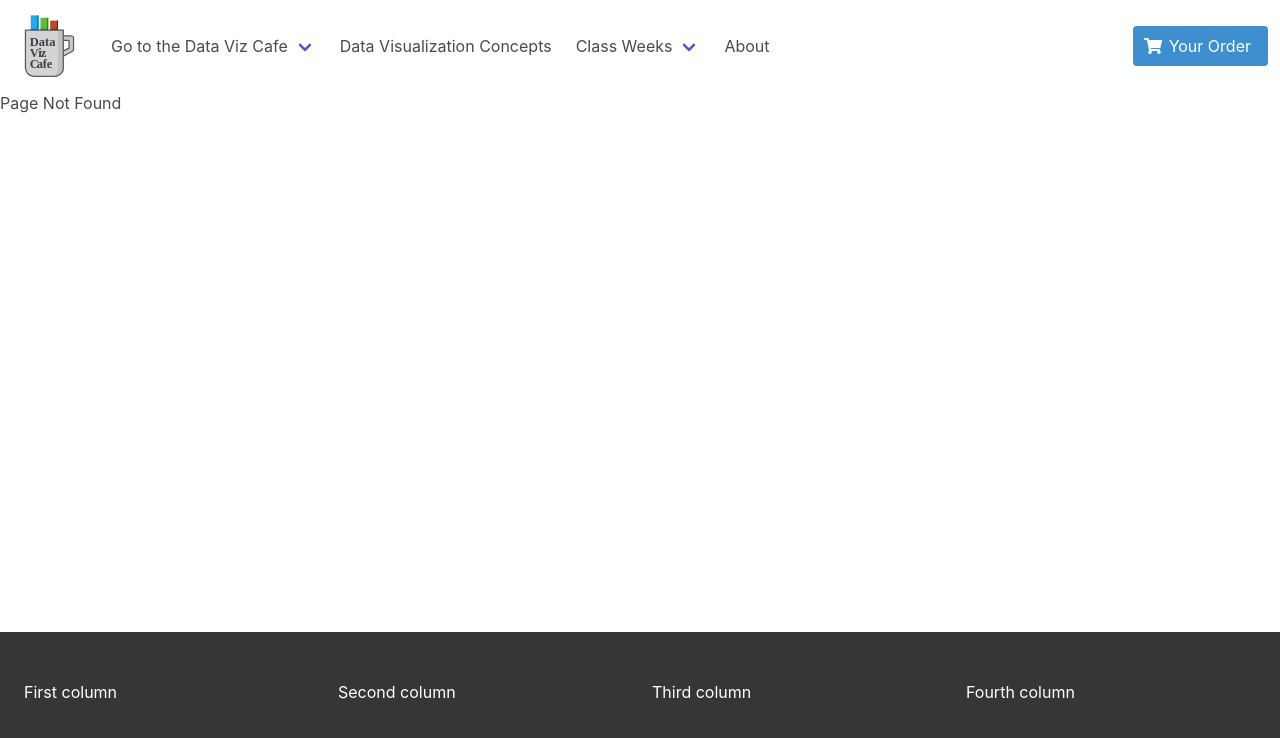
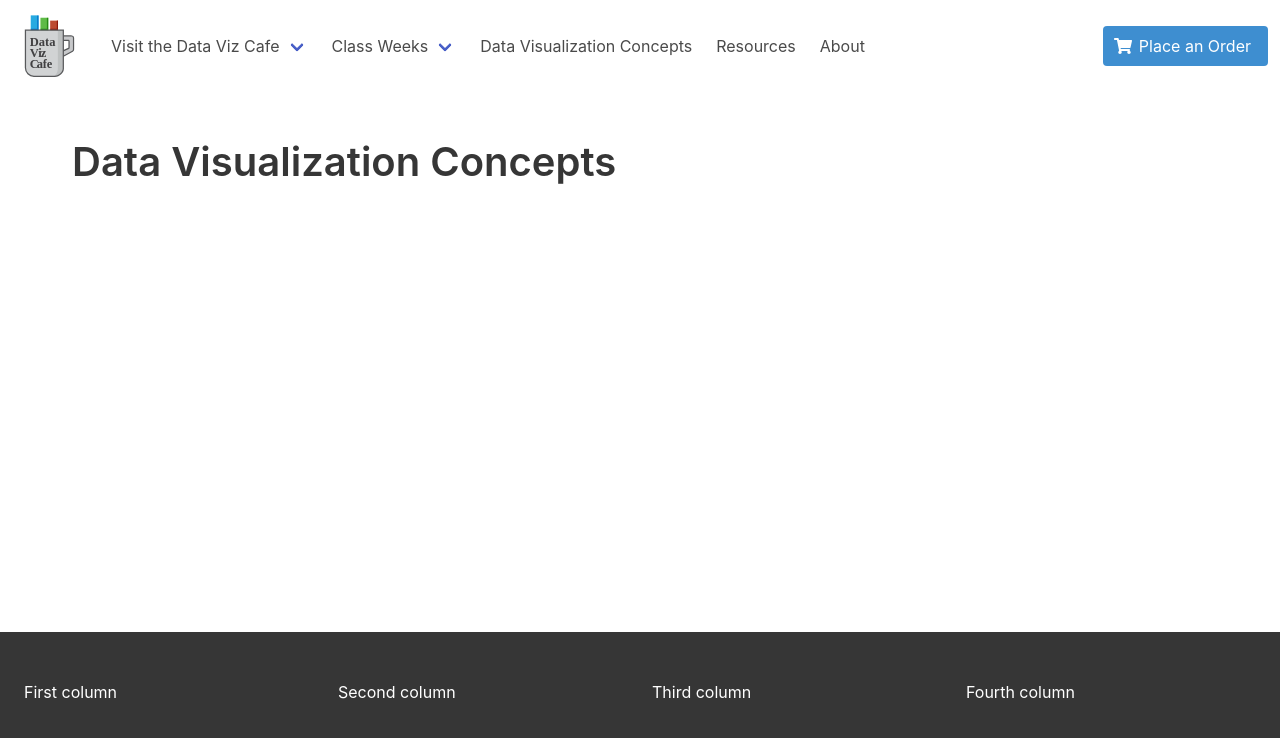
Before and after one commit to robert-laws/practice-dec-2020-react-app-with-bulma, a React (Create React App) app: page /concepts in a window 1280 px wide. Shown: the top 738 px of the page. Built offline with nearby package versions, Linux system fonts and the light colour scheme.

Commit message:
add additional subpages

```diff
--- a/src/App.js
+++ b/src/App.js
@@ -1,6 +1,21 @@
 import { BrowserRouter as Router, Route, Switch } from 'react-router-dom';
 import { Header, Main, Footer } from './layout';
-import { Home, Stores, Menu, Order, Data, NotFound } from './pages';
+import {
+  Home,
+  Stores,
+  Menu,
+  Order,
+  Data,
+  Concepts,
+  Resources,
+  About,
+  Week1,
+  Week2,
+  Week3,
+  Week4,
+  Week5,
+  NotFound,
+} from './pages';
 import { Modal } from './components';
 
 function App() {
@@ -31,6 +46,30 @@ function App() {
             <Route path='/data'>
               <Data />
             </Route>
+            <Route path='/concepts'>
+              <Concepts />
+            </Route>
+            <Route path='/resources'>
+              <Resources />
+            </Route>
+            <Route path='/about'>
+              <About />
+            </Route>
+            <Route path='/week1'>
+              <Week1 />
+            </Route>
+            <Route path='/week2'>
+              <Week2 />
+            </Route>
+            <Route path='/week3'>
+              <Week3 />
+            </Route>
+            <Route path='/week4'>
+              <Week4 />
+            </Route>
+            <Route path='/week5'>
+              <Week5 />
+            </Route>
             <Route path='/*'>
               <NotFound />
             </Route>
--- a/src/layout/Header.js
+++ b/src/layout/Header.js
@@ -36,7 +36,7 @@ export const Header = () => {
           <div className='navbar-start'>
             <div className='navbar-item has-dropdown is-hoverable'>
               <NavLink className='navbar-link' to='/'>
-                Go to the Data Viz Cafe
+                Visit the Data Viz Cafe
               </NavLink>
               <div className='navbar-dropdown is-boxed'>
                 <NavLink
@@ -77,9 +77,6 @@ export const Header = () => {
                 </NavLink>
               </div>
             </div>
-            <NavLink className='navbar-item' to='/'>
-              Data Visualization Concepts
-            </NavLink>
             <div className='navbar-item has-dropdown is-hoverable'>
               <NavLink className='navbar-link' to='/'>
                 Class Weeks
@@ -87,7 +84,7 @@ export const Header = () => {
               <div className='navbar-dropdown is-boxed'>
                 <NavLink
                   className='navbar-item'
-                  to='/'
+                  to='/week1'
                   onClick={(event) => {
                     event.target.blur();
                   }}
@@ -96,7 +93,7 @@ export const Header = () => {
                 </NavLink>
                 <NavLink
                   className='navbar-item'
-                  to='/'
+                  to='/week2'
                   onClick={(event) => {
                     event.target.blur();
                   }}
@@ -105,7 +102,7 @@ export const Header = () => {
                 </NavLink>
                 <NavLink
                   className='navbar-item'
-                  to='/'
+                  to='/week3'
                   onClick={(event) => {
                     event.target.blur();
                   }}
@@ -114,7 +111,7 @@ export const Header = () => {
                 </NavLink>
                 <NavLink
                   className='navbar-item'
-                  to='/'
+                  to='/week4'
                   onClick={(event) => {
                     event.target.blur();
                   }}
@@ -123,7 +120,7 @@ export const Header = () => {
                 </NavLink>
                 <NavLink
                   className='navbar-item'
-                  to='/'
+                  to='/week5'
                   onClick={(event) => {
                     event.target.blur();
                   }}
@@ -132,7 +129,13 @@ export const Header = () => {
                 </NavLink>
               </div>
             </div>
-            <NavLink className='navbar-item' to='/'>
+            <NavLink className='navbar-item' to='/concepts'>
+              Data Visualization Concepts
+            </NavLink>
+            <NavLink className='navbar-item' to='/resources'>
+              Resources
+            </NavLink>
+            <NavLink className='navbar-item' to='/about'>
               About
             </NavLink>
           </div>
@@ -141,11 +144,11 @@ export const Header = () => {
             <div className='navbar-item'>
               <div className='field is-grouped'>
                 <p className='control'>
-                  <NavLink className='button is-info' to='/menu'>
+                  <NavLink className='button is-info' to='/order'>
                     <span className='icon'>
                       <i className='fas fa-shopping-cart'></i>
                     </span>
-                    <span>Your Order</span>
+                    <span>Place an Order</span>
                   </NavLink>
                 </p>
               </div>
--- /dev/null
+++ b/src/pages/About.js
@@ -0,0 +1,12 @@
+import React from 'react';
+import { SubPage } from '../layout/SubPage';
+
+export const About = () => {
+  return (
+    <SubPage>
+      <h1 className='title is-size-3-mobile is-size-2-desktop ml-2'>
+        About this Website
+      </h1>
+    </SubPage>
+  );
+};
--- /dev/null
+++ b/src/pages/Concepts.js
@@ -0,0 +1,12 @@
+import React from 'react';
+import { SubPage } from '../layout/SubPage';
+
+export const Concepts = () => {
+  return (
+    <SubPage>
+      <h1 className='title is-size-3-mobile is-size-2-desktop ml-2'>
+        Data Visualization Concepts
+      </h1>
+    </SubPage>
+  );
+};
--- /dev/null
+++ b/src/pages/Resources.js
@@ -0,0 +1,12 @@
+import React from 'react';
+import { SubPage } from '../layout/SubPage';
+
+export const Resources = () => {
+  return (
+    <SubPage>
+      <h1 className='title is-size-3-mobile is-size-2-desktop ml-2'>
+        Resources
+      </h1>
+    </SubPage>
+  );
+};
--- /dev/null
+++ b/src/pages/Week1.js
@@ -0,0 +1,10 @@
+import React from 'react';
+import { SubPage } from '../layout/SubPage';
+
+export const Week1 = () => {
+  return (
+    <SubPage>
+      <h1 className='title is-size-3-mobile is-size-2-desktop ml-2'>Week 1</h1>
+    </SubPage>
+  );
+};
--- /dev/null
+++ b/src/pages/Week2.js
@@ -0,0 +1,10 @@
+import React from 'react';
+import { SubPage } from '../layout/SubPage';
+
+export const Week2 = () => {
+  return (
+    <SubPage>
+      <h1 className='title is-size-3-mobile is-size-2-desktop ml-2'>Week 2</h1>
+    </SubPage>
+  );
+};
--- /dev/null
+++ b/src/pages/Week3.js
@@ -0,0 +1,10 @@
+import React from 'react';
+import { SubPage } from '../layout/SubPage';
+
+export const Week3 = () => {
+  return (
+    <SubPage>
+      <h1 className='title is-size-3-mobile is-size-2-desktop ml-2'>Week 3</h1>
+    </SubPage>
+  );
+};
--- /dev/null
+++ b/src/pages/Week4.js
@@ -0,0 +1,10 @@
+import React from 'react';
+import { SubPage } from '../layout/SubPage';
+
+export const Week4 = () => {
+  return (
+    <SubPage>
+      <h1 className='title is-size-3-mobile is-size-2-desktop ml-2'>Week 4</h1>
+    </SubPage>
+  );
+};
--- /dev/null
+++ b/src/pages/Week5.js
@@ -0,0 +1,10 @@
+import React from 'react';
+import { SubPage } from '../layout/SubPage';
+
+export const Week5 = () => {
+  return (
+    <SubPage>
+      <h1 className='title is-size-3-mobile is-size-2-desktop ml-2'>Week 5</h1>
+    </SubPage>
+  );
+};
```
Also changed, not shown: src/pages/index.js (+8 -0 lines).
